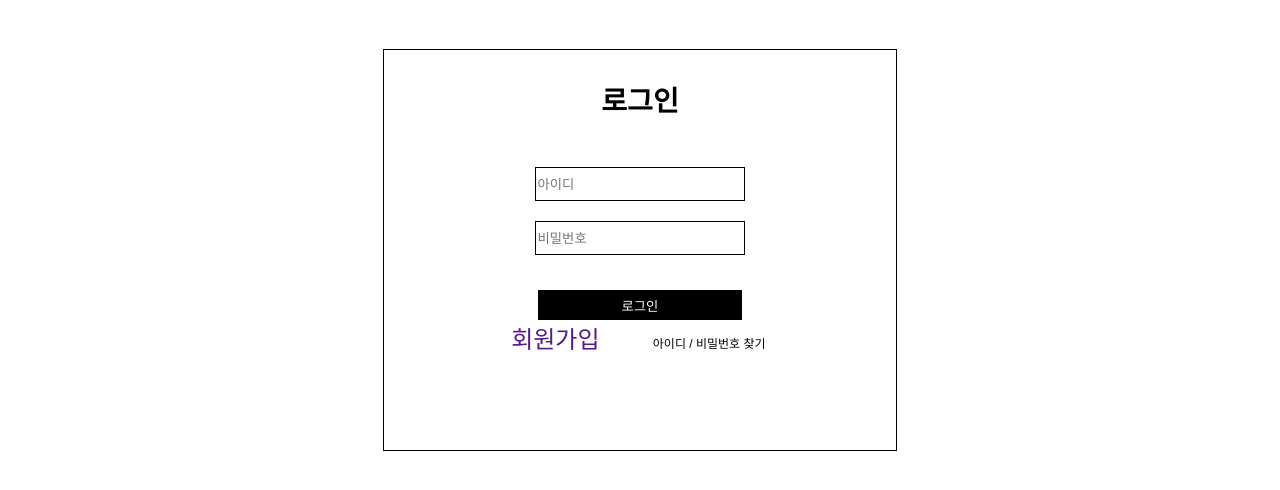
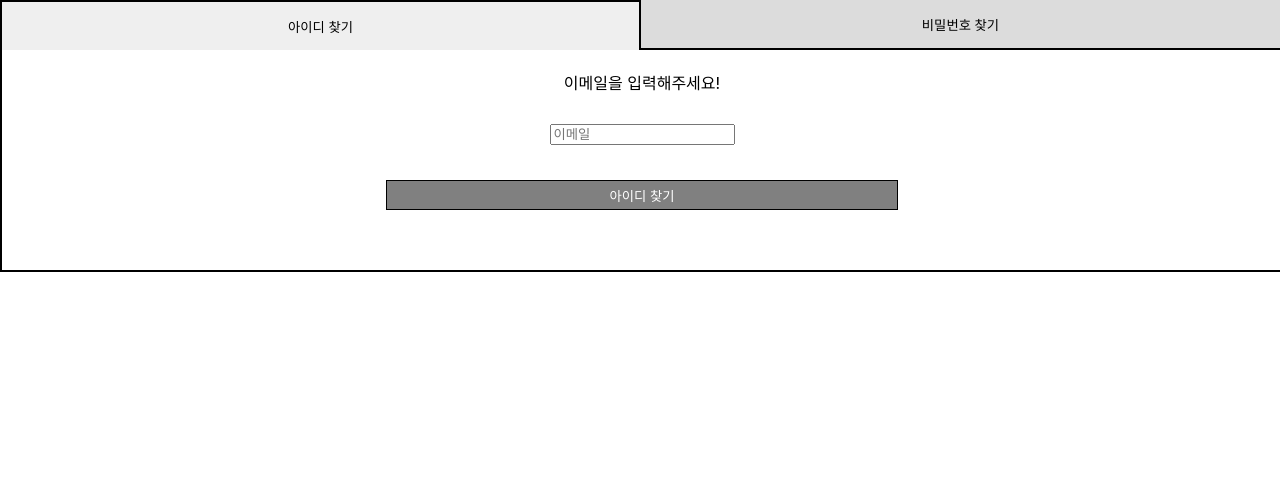
Before and after one commit to rskanun/ccp1_project, a React (Create React App) app: page /Login/FindAcc in a window 1280 px wide. Shown: the top 490 px of the page. Built offline with nearby package versions, Linux system fonts and the light colour scheme; no server answers.

Commit message:
Add FindAccount Page

```diff
--- a/src/App.js
+++ b/src/App.js
@@ -4,6 +4,7 @@ import { CookiesProvider, useCookies } from 'react-cookie';
 
 import Main from "./components/main_page/MainPage";
 import Login from "./components/login_page/LoginPage";
+import FindAcc from "./components/login_page/FindAcc";
 import DM from "./components/dm_page/TestDM";
 
 function App() {
@@ -15,6 +16,7 @@ function App() {
       <Routes>
         <Route path="/" element={<Main setID={setID}/>}/>
         <Route path="/Login/*" element={<Login/>}/>
+        <Route path="/Login/FindAcc" element={<FindAcc/>}/>
         <Route path="/DM/*" element={<DM loginID={id}/>}/>
       </Routes>
     </BrowserRouter>
--- a/src/components/login_page/FindAcc.css
+++ b/src/components/login_page/FindAcc.css
@@ -7,7 +7,7 @@
 
 .findBox{
     display: flex;
-    width: 101%;
+    width: 100%;
     height: 50px;
 }
 
@@ -18,7 +18,7 @@
     border-left: solid 2px black;
     border-right: solid 2px black;
     border-bottom: none;
-
+    overflow: hidden;
 }
 
 .selected:hover{
@@ -37,7 +37,7 @@
     border-right: none;
     border-bottom: solid 2px black;
     background-color: gainsboro;
-
+    box-sizing: border-box; /* border를 포함한 크기로 width 설정 */
 }
 
 .notSelected:hover{
@@ -68,6 +68,7 @@
     border-bottom: solid 2px black;
     border-left: solid 2px black;
     border-right: solid 2px black;
+    box-sizing: border-box; /* border를 포함한 크기로 width 설정 */
 
 }
 
--- a/src/components/login_page/FindAcc.js
+++ b/src/components/login_page/FindAcc.js
@@ -1,5 +1,5 @@
 import React, { useState } from 'react';
-import './TestFindAcc.css';
+import './FindAcc.css';
 
 function FindAcc() {
   const [isIdSelected, setIsIdSelected] = useState(true);
--- a/src/components/login_page/LoginPage.css
+++ b/src/components/login_page/LoginPage.css
@@ -40,6 +40,18 @@
     border: 0.5px solid #000;
 }
 
+.create_acc{
+    font-size: 12px;
+    color: #000;
+}
+
+.create_acc:hover {
+    text-decoration: underline;
+    cursor: pointer;
+    color: red;
+}
+
+
 .find_acc{
     font-size: 12px;
     color: #000;
--- a/src/components/login_page/LoginPage.js
+++ b/src/components/login_page/LoginPage.js
@@ -41,7 +41,7 @@ function LoginPage() {
     };
 
     const openFindAccWindow = () => {
-        const newWindowUrl = './TestFindAcc.js'; //아이디 또는 비번 찾기 페이지
+        const newWindowUrl = './login/FindAcc'; //아이디 또는 비번 찾기 페이지
         window.open(newWindowUrl, '_blank', 'width=400,height=300');
     };
 
```
